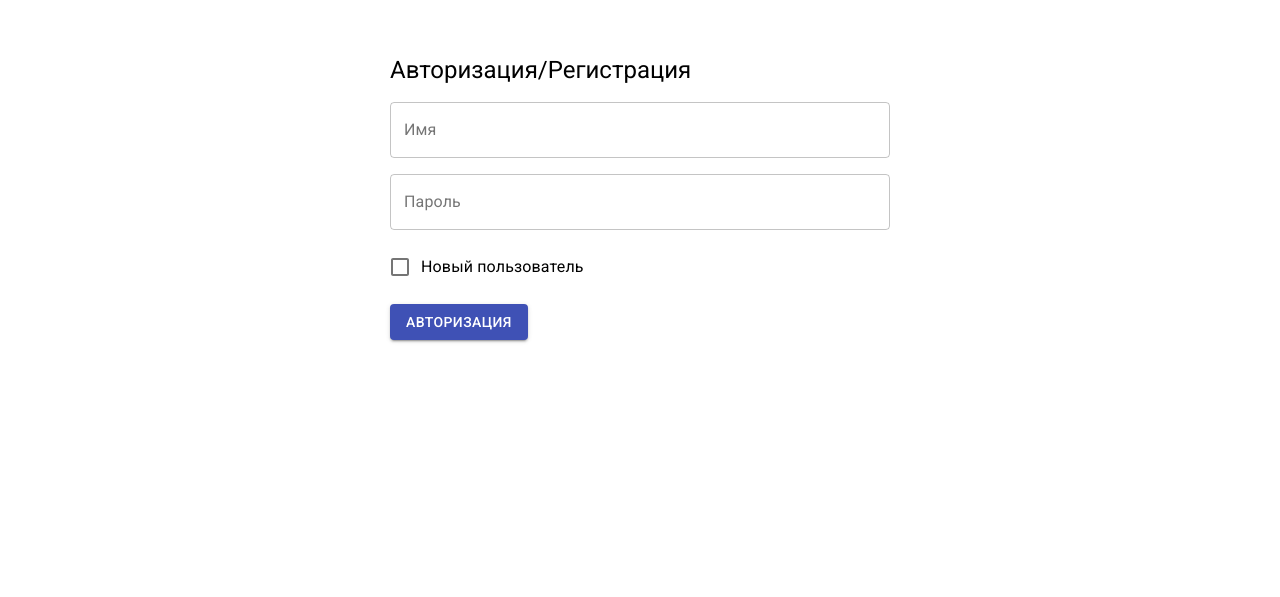
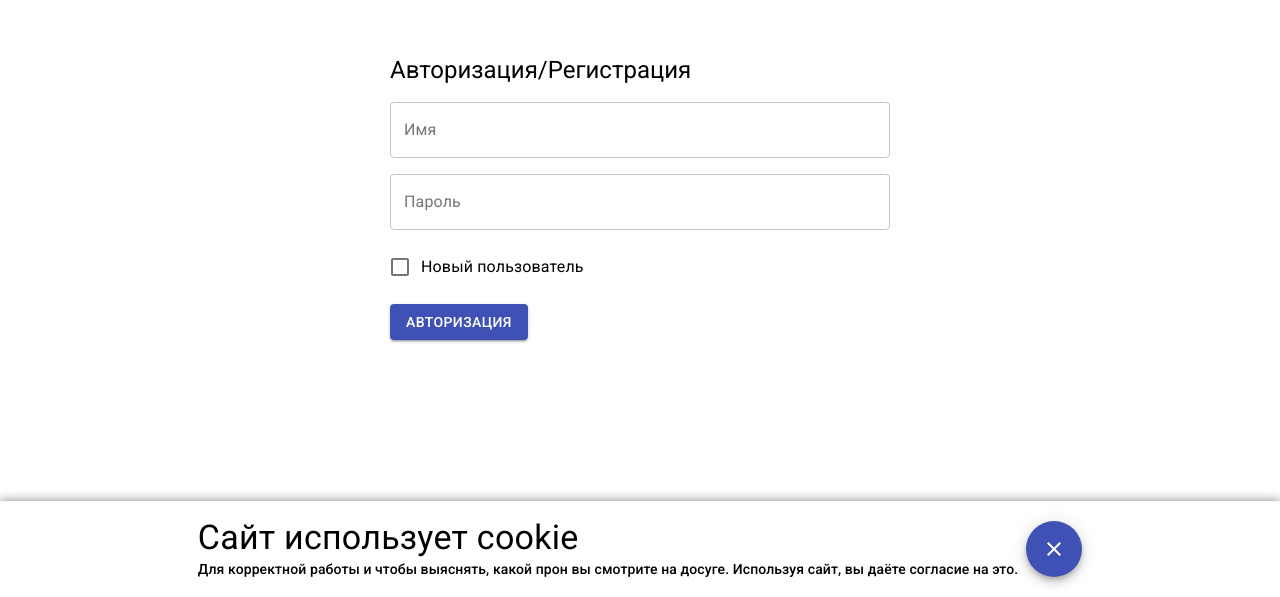
Before and after one commit to XanderSpecter/game-hub, a React app: page / in a window 1280 px wide. Shown: the part 203-800 px from the top of the page. Built offline with nearby package versions, Linux system fonts and the light colour scheme.

Commit message:
фиксы

```diff
--- a/src/components/AddGameForm/index.tsx
+++ b/src/components/AddGameForm/index.tsx
@@ -77,6 +77,8 @@ export const AddGameFrom = (props: AddGameFromProps) => {
                 url: other,
             } as PlatformLink);
         }
+
+        props.onSubmit(newGame);
     };
 
     const checkGame = async (gameName: string) => {
--- a/src/components/App.tsx
+++ b/src/components/App.tsx
@@ -10,6 +10,7 @@ import { getCookie, deleteCookie } from '../helpers/cookies';
 import { authUserById } from '../helpers/api';
 import { Auth } from './Auth';
 import { Games } from './Games';
+import { CookiePanel } from './CookiePanel';
 
 const App = () => {
 	const [activeUser, setActiveUser] = useState<User>(null);
@@ -46,8 +47,13 @@ const App = () => {
 	return (
 		<>
 			{(isFetching && !activeUser) && <Loader />}
-			{(!isFetching && !activeUser) && <Auth onSuccess={(user: User) => setActiveUser(user)} />}
-			{(!isFetching && activeUser) && <Games user={activeUser} onLogOut={onLogOut}/>}
+			{!isFetching &&
+				<>
+					{!activeUser && <Auth onSuccess={(user: User) => setActiveUser(user)} />}
+					{activeUser && <Games user={activeUser} onLogOut={onLogOut}/>}
+					<CookiePanel />
+				</>
+			}
 		</>
 	);
 };
--- a/src/components/Auth/index.tsx
+++ b/src/components/Auth/index.tsx
@@ -4,7 +4,7 @@ import { TextField, Typography, FormControlLabel, Checkbox, Button } from '@mate
 
 import uuid from 'uuid/v4';
 
-import { loginUser } from '../../helpers/api';
+import { loginUser, LoginRequestParams } from '../../helpers/api';
 import { User } from '../../models/User';
 
 import './styles.less';
@@ -31,17 +31,17 @@ export const Auth = (props: AuthProps) => {
 
         if (name && password) {
             setIsFetching(true);
-            const form = new FormData();
-
-            form.append('name', name);
-            form.append('password', password);
+            const params: LoginRequestParams = {
+                name,
+                password,
+            };
 
             if (isNewUser) {
-                form.append('register', 'true');
-                form.append('id', uuid());
+                params.register = 'true';
+                params.id = uuid();
             }
 
-            const userData = await loginUser(form);
+            const userData = await loginUser(params);
 
             if (userData.error) {
                 setFetchError(userData.error);
--- /dev/null
+++ b/src/components/CookiePanel/index.tsx
@@ -0,0 +1,49 @@
+import React, { useState, useEffect } from 'react';
+
+import { getCookie, setCookie } from '../../helpers/cookies';
+import { Typography, Fab } from '@material-ui/core';
+import CloseIcon from '@material-ui/icons/Close';
+import './styles.less';
+
+export const CookiePanel = () => {
+    const [show, setShow] = useState(false);
+
+    const checkPanel = () => {
+        const isCookieAccepted = getCookie('accepted');
+
+        if (!isCookieAccepted) {
+            setShow(true);
+        }
+    };
+
+    useEffect(() => {
+        checkPanel();
+    });
+
+    if (!show) {
+        return null;
+    }
+
+    return (
+        <div className="game-hub__cookie">
+            <div className="pr-64">
+                <Typography variant="h4">
+                    Сайт использует cookie
+                </Typography>
+                <Typography variant="subtitle2">
+                    Для корректной работы и чтобы выяснять, какой прон вы смотрите на досуге. Используя сайт, вы даёте согласие на это.
+                </Typography>
+                <Fab
+                    color="primary"
+                    className="game-hub__cookie--close"
+                    onClick={() => {
+                        setCookie('accepted', 'true', 24000);
+                        setShow(false);
+                    }}
+                >
+                    <CloseIcon />
+                </Fab>
+            </div>
+        </div>
+    );
+};
--- /dev/null
+++ b/src/components/CookiePanel/styles.less
@@ -0,0 +1,27 @@
+.game-hub__cookie {
+    width: 100%;
+    padding: 16px;
+
+    display: flex;
+    align-items: center;
+    justify-content: center;
+
+    position: fixed;
+    bottom: 0;
+
+    background-color: white;
+    box-shadow: 0 0 10px rgba(0,0,0,0.5);
+
+    z-index: 100500;
+
+    .pr-64 {
+        padding-right: 64px;
+        position: relative;
+    }
+
+    &--close.MuiFab-root {
+        position: absolute;
+        top: calc(50% - 28px);
+        right: 0;
+    }
+}
--- a/src/components/Games/index.tsx
+++ b/src/components/Games/index.tsx
@@ -19,39 +19,22 @@ export const Games = (props: GamesProps) => {
     const [isFetching, setIsFetching] = useState(true);
     const [fetchError, setFetchError] = useState('');
     const [showAddForm, setShowAddForm] = useState(false);
-    const [gameList, setGameList] = useState<Game[]>([
-        {
-            name: 'Star Wars Battlefront',
-            id: '123',
-            platforms: [
-                {
-                    name: 'origin',
-                    url: 'ololo',
-                },
-                {
-                    name: 'other',
-                    url: 'ololo',
-                },
-            ],
-            addedBy: 'Name',
-            rating: 2,
-            votes: []
-        }
-    ]);
+    const [gameList, setGameList] = useState<Game[]>([]);
 
     const getGamesList = async () => {
         const gameData = await getData<Game[]>('/games');
 
         if (gameData.error) {
-            // setFetchError(gameData.error);
-            setIsFetching(false);
+            setFetchError(gameData.error);
         } else if (gameData.data && gameData.data.length) {
             setGameList(gameData.data.sort((a, b) => b.rating - a.rating));
-            setIsFetching(false);
         }
+
+        setIsFetching(false);
     };
 
     const onGameUpdate = async (newGame: Game) => {
+        setIsFetching(true);
         const gameData = await getData<Game[]>('/games');
 
         if (gameData.data) {
@@ -67,6 +50,8 @@ export const Games = (props: GamesProps) => {
         } else {
             setFetchError(gameData.error || 'Проблемы на сервере');
         }
+        setIsFetching(false);
+        setShowAddForm(false);
     };
 
     useEffect(() => {
@@ -77,7 +62,7 @@ export const Games = (props: GamesProps) => {
         <div className="game-hub__games">
             <AppToolbar
                 onLogOut={props.onLogOut}
-                showAddButton={!showAddForm}
+                showAddButton={!showAddForm && !isFetching}
                 onAddClick={() => setShowAddForm(true)}
             />
             {isFetching && <Loader />}
@@ -88,7 +73,7 @@ export const Games = (props: GamesProps) => {
                             {fetchError}
                         </Typography>
                     }
-                    {!fetchError && Boolean(gameList.length) &&
+                    {!fetchError &&
                         gameList.map((game) => (
                             <GameCard
                                 key={game.id}
--- a/src/components/Toolbar/index.tsx
+++ b/src/components/Toolbar/index.tsx
@@ -19,7 +19,7 @@ export const AppToolbar = (props: AppToolbarProps) => (
         <AppBar position="fixed">
             <Toolbar>
                 <Typography variant="h6" className="game-hub__menu-header">
-                    Game Hub
+                    <a href="https://discordapp.com/invite/hq48JZk" target="blank">Discord Server</a>
                 </Typography>
                 {props.showAddButton &&
                     <Button
--- a/src/helpers/api.ts
+++ b/src/helpers/api.ts
@@ -1,7 +1,6 @@
 import { User } from '../models/User';
 
 const headers = new Headers({
-    'Access-Control-Allow-Origin': '*',
     'Access-Control-Allow-Headers': '*',
     'Content-Type': 'application/json',
     'Cache-Control': 'no-cache',
@@ -29,6 +28,13 @@ interface UserResult {
     error?: string;
 }
 
+export interface LoginRequestParams {
+    name: string,
+    password: string,
+    register?: string,
+    id?: string,
+}
+
 export const getData = async <T>(url: string) => {
     const options: RequestInit = {
         headers,
@@ -36,7 +42,7 @@ export const getData = async <T>(url: string) => {
     };
 
     try {
-        const response = await fetch(`./api${url}`, options);
+        const response = await fetch(`./api${url}/`, options);
 
         const text = await response.text();
         const data: T = JSON.parse(text);
@@ -64,7 +70,7 @@ export const uploadData = async (url: string, body?: BodyInit) => {
     };
 
     try {
-        const response = await fetch(`./api${url}`, options);
+        const response = await fetch(`./api${url}/`, options);
 
         const text = await response.text();
         const data: ResultStatus = JSON.parse(text);
@@ -85,9 +91,11 @@ export const uploadData = async (url: string, body?: BodyInit) => {
 };
 
 export const authUserById = async (id: string) => {
-    const body = new FormData();
-    body.append('id', id);
-    body.append('type', 'ID');
+    const params = {
+        id,
+    };
+
+    const body = JSON.stringify(params);
 
     const options: RequestInit = {
         headers,
@@ -95,7 +103,7 @@ export const authUserById = async (id: string) => {
         method: 'POST',
     };
     try {
-        const response = await fetch('./api/users', options);
+        const response = await fetch('./api/users/?type=ID', options);
 
         const text = await response.text();
         const user: User = JSON.parse(text);
@@ -115,8 +123,8 @@ export const authUserById = async (id: string) => {
     }
 };
 
-export const loginUser = async (body: FormData) => {
-    body.append('type', 'NAME');
+export const loginUser = async (params: LoginRequestParams) => {
+    const body = JSON.stringify(params);
 
     const options: RequestInit = {
         headers,
@@ -124,7 +132,7 @@ export const loginUser = async (body: FormData) => {
         method: 'POST',
     };
     try {
-        const response = await fetch('./api/users', options);
+        const response = await fetch('./api/users/?type=NAME', options);
 
         const text = await response.text();
 
--- a/webpack.config.js
+++ b/webpack.config.js
@@ -64,14 +64,6 @@ module.exports = (env, argv = {}) => {
                 },
             ]
         },
-        devServer: {
-            proxy: {
-                '/api': {
-                    target: 'http://xspecter.ru/game_hub',
-                    logLevel: 'debug',
-                }
-            },
-        },
         plugins: [
             new CleanWebpackPlugin(),
             new MiniCssExtractPlugin({
```
